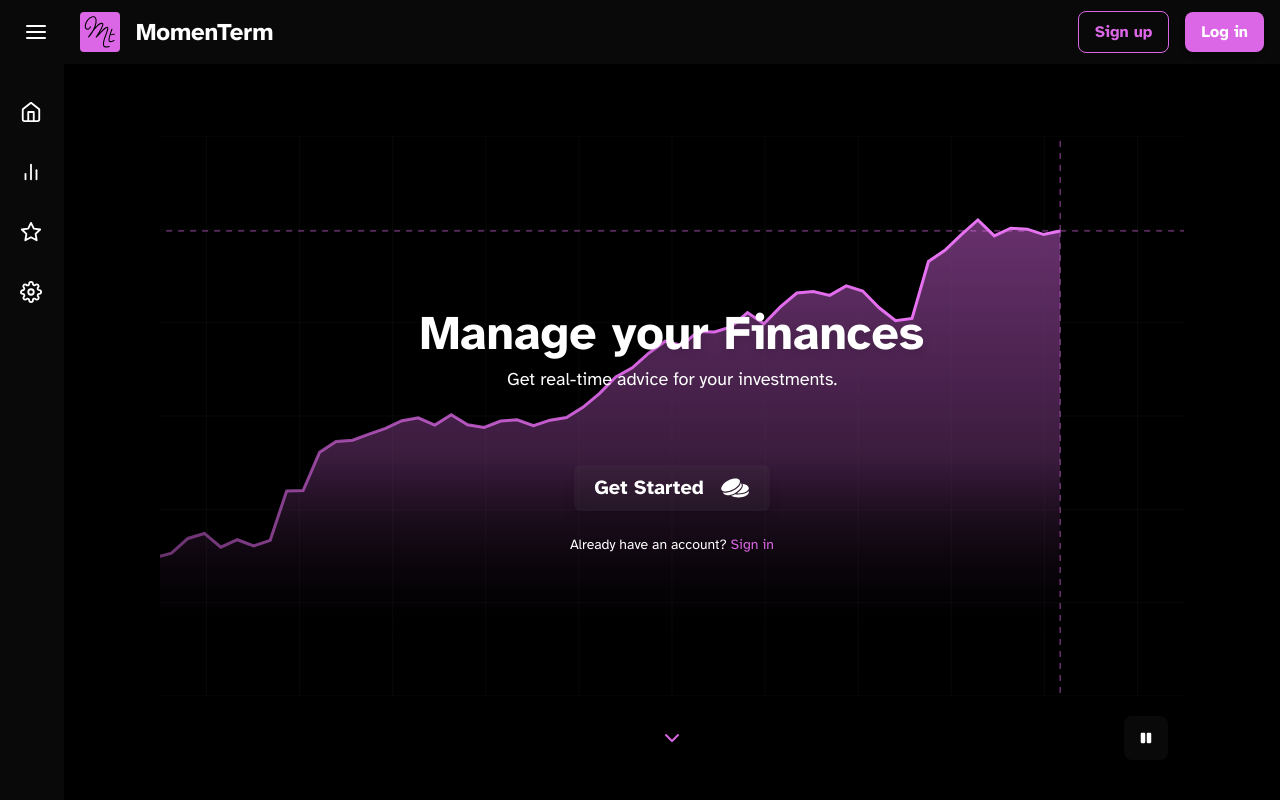
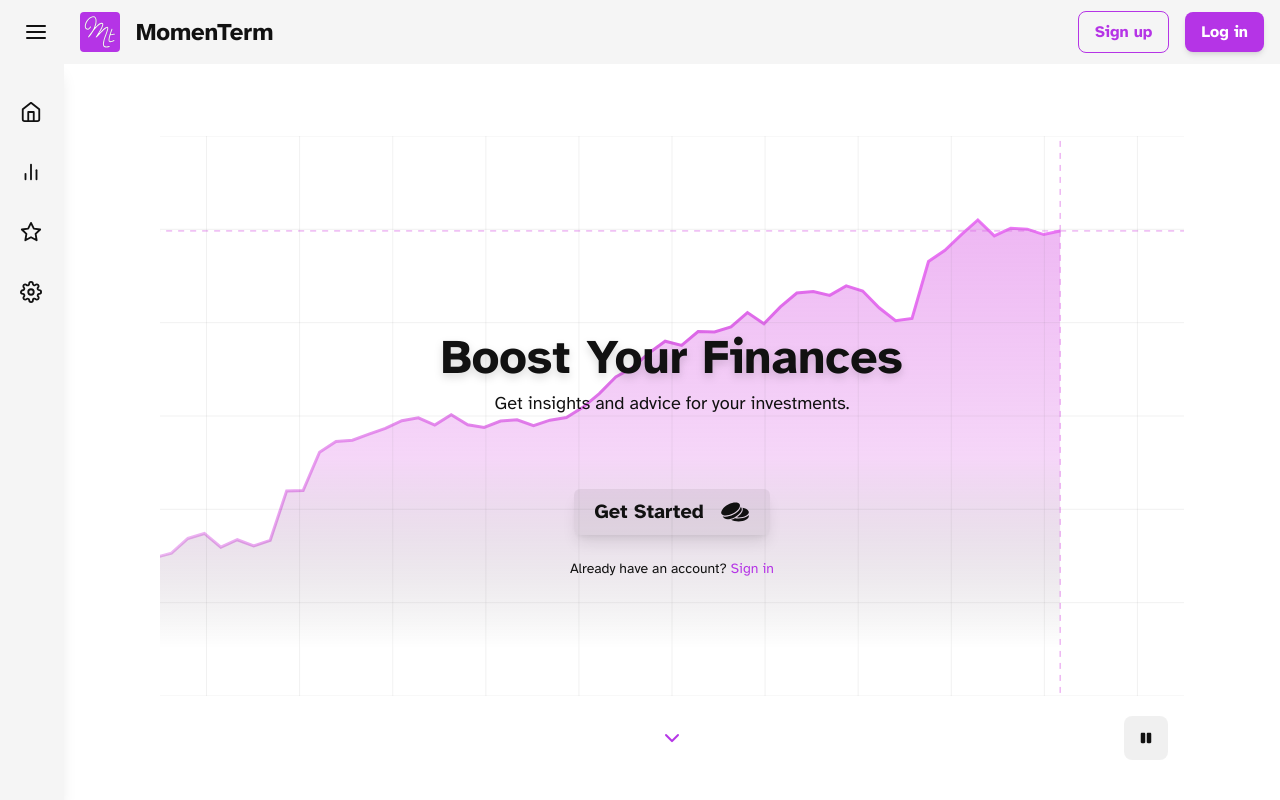
Before and after one commit to s4nj1th/momenterm, a Next.js app: page / in a window 1280 px wide. Shown: the top 800 px of the page. Built offline with nearby package versions, Linux system fonts and the light colour scheme; no server answers.

Commit message:
ui changes > added better hero hero title > added watchlist to mobile sidebar > graph stock limited no of plays to ensure low memory usage > changes are saved only when user saves > dark and light theme depends on the browser prefs

```diff
--- /dev/null
+++ b/components/HeroTitle.tsx
@@ -0,0 +1,55 @@
+import { motion, AnimatePresence } from "framer-motion";
+import { useState, useEffect, useRef } from "react";
+
+export default function HeroTitle() {
+  const words = ["Manage", "Track", "Boost", "Grow", "Know"];
+  const [index, setIndex] = useState(0);
+  const [finished, setFinished] = useState(false);
+  const textRef = useRef<HTMLSpanElement>(null);
+
+  useEffect(() => {
+    if (index < words.length - 1) {
+      const interval = setInterval(() => {
+        setIndex((prevIndex) => prevIndex + 1);
+      }, 2000); // Change every 2 seconds
+
+      return () => clearInterval(interval);
+    } else {
+      setFinished(true);
+    }
+  }, [index]);
+
+  return (
+    <motion.h1
+      initial={{ opacity: 0, y: -30 }}
+      animate={{ opacity: 1, y: 0 }}
+      transition={{ duration: 1, ease: "easeOut" }}
+      className="text-5xl font-bold drop-shadow-lg text-center"
+    >
+      <span className="relative inline-block">
+        {/* Invisible span to maintain width */}
+        <span ref={textRef} className="invisible absolute">
+          Know
+        </span>
+
+        <AnimatePresence mode="wait">
+          <motion.span
+            key={words[index]} // Makes each word unique so it animates
+            initial={{ y: 20, opacity: 0 }}
+            animate={{ y: 0, opacity: 1 }}
+            exit={{ y: -20, opacity: 0 }}
+            transition={{ duration: 0.5, ease: "easeOut" }}
+            className={`inline-block text-[var(--accent-color)] ${
+              finished
+                ? "text-[var(--accent-color)] underline"
+                : "text-[var(--text-color)]"
+            }`}
+          >
+            {words[index]}
+          </motion.span>
+        </AnimatePresence>
+      </span>{" "}
+      Your Finances
+    </motion.h1>
+  );
+}
--- a/components/Navbar.tsx
+++ b/components/Navbar.tsx
@@ -31,14 +31,15 @@ export default function Navbar({
           <div className="bg-[var(--accent-color)] p-1 rounded mr-4">
           <svg
             version="1.0"
-            className="w-8 h-8"
+            className="w-8 h-8 [stroke-width:12]"
             viewBox="0 0 398.000000 410.000000"
             preserveAspectRatio="xMidYMid meet"
           >
             <g
               transform="translate(0.000000,410.000000) scale(0.100000,-0.100000)"
               fill="var(--alt-text-color)"
-              stroke="none"
+              stroke="currentColor"
+              strokeWidth="12"
             >
               <path
                 d="M1055 4071 c-123 -24 -262 -85 -390 -171 -299 -202 -559 -597 -613
--- a/components/PersonalAd.tsx
+++ b/components/PersonalAd.tsx
@@ -1,18 +1,5 @@
 "use client";
 import { motion } from "framer-motion";
-import { FiTrendingUp } from "react-icons/fi"; // Example Icons
-import {
-  PiHandTapFill,
-  PiMagnifyingGlassFill,
-  PiCheckCircleFill,
-} from "react-icons/pi";
-
-const icons = [
-  PiHandTapFill,
-  PiMagnifyingGlassFill,
-  PiCheckCircleFill,
-  FiTrendingUp,
-]; // Icons Array
 
 const timelineSteps = [
   {
@@ -71,7 +58,6 @@ export default function PersonalAd() {
         <div className="md:hidden absolute left-3 top-0 h-full w-[2px] bg-[var(--accent-color)]" />
 
         {timelineSteps.map((step, index) => {
-          const Icon = icons[index % icons.length]; // Assign unique icon per step
 
           return (
             <motion.div
@@ -90,28 +76,6 @@ export default function PersonalAd() {
                   whileHover="hover" // Triggers hover animation
                   initial="initial"
                 >
-                  {/* Icon - Uses Variants to Sync with Hover */}
-                  <motion.div
-                    className="absolute -top-5 left-0 -translate-x-1/2 mx-auto text-[var(--text-color-hf)] z-50"
-                    variants={{
-                      initial: {
-                        opacity: 0,
-                        scale: 1,
-                        x: 0,
-                        y: 0,
-                      },
-                      hover: {
-                        opacity: 1,
-                        scale: 1.2,
-                        x: -5,
-                        y: -5,
-                      },
-                    }}
-                    transition={{ duration: 0.5, ease: "easeOut" }}
-                  >
-                    <Icon size={40} />
-                  </motion.div>
-
                   {/* Title */}
                   <motion.h3
                     className="relative z-10 text-lg md:text-xl md:border md:hover:border-transparent md:border-[var(--accent-color)]
--- a/components/Sidebar.tsx
+++ b/components/Sidebar.tsx
@@ -24,7 +24,7 @@ export default function Sidebar({ isOpen }: { isOpen: boolean }) {
         <ul className="space-y-3">
           <SidebarItem href="/" icon={<FiHome size={22} />} text="Home" showText={isOpen} />
           <SidebarItem href="/dashboard" icon={<FiBarChart2 size={22} />} text="Dashboard" showText={isOpen} />
-          <SidebarItem href="/watchlist" icon={<FiStar size={22} />} text="Watchlist" showText={isOpen} /> {/* ✅ Added Watchlist */}
+          <SidebarItem href="/watchlist" icon={<FiStar size={22} />} text="Watchlist" showText={isOpen} />
           <SidebarItem href="/settings" icon={<FiSettings size={22} />} text="Settings" showText={isOpen} />
         </ul>
       </nav>
--- a/components/SidebarSm.tsx
+++ b/components/SidebarSm.tsx
@@ -1,6 +1,6 @@
 "use client";
 import Link from "next/link";
-import { FiHome, FiBarChart2, FiSettings, FiX } from "react-icons/fi";
+import { FiHome, FiBarChart2, FiSettings, FiStar } from "react-icons/fi";
 
 export default function SidebarSm({
   isOpen,
@@ -25,6 +25,7 @@ export default function SidebarSm({
             <ul className="space-y-4 text-white text-lg">
               <SidebarItem href="/" icon={<FiHome size={22} />} text="Home" />
               <SidebarItem href="/dashboard" icon={<FiBarChart2 size={22} />} text="Dashboard" />
+              <SidebarItem href="/watchlist" icon={<FiStar size={22} />} text="Watchlist" />
               <SidebarItem href="/settings" icon={<FiSettings size={22} />} text="Settings" />
             </ul>
           </nav>
--- a/components/StockGraph.tsx
+++ b/components/StockGraph.tsx
@@ -26,6 +26,8 @@ export default function StockGraph() {
     return () => window.removeEventListener("resize", resizeCanvas);
   }, []);
 
+  const MAX_POINTS = 200;
+
   const updateGraph = (timestamp: number) => {
     if (timestamp - lastUpdateTime.current < updateInterval) {
       animationRef.current = requestAnimationFrame(updateGraph);
@@ -35,16 +37,23 @@ export default function StockGraph() {
     lastUpdateTime.current = timestamp;
 
     setData((prev) => {
+      if (prev.length >= MAX_POINTS) {
+        setIsRunning(false);
+        return prev;
+      }
+
       const lastValue = prev[prev.length - 1] || 50;
       let trendUp = Math.random() < 0.7;
       let change = Math.random() * 5 * (trendUp ? 1 : -1);
       if (Math.random() < 0.05) change *= 4;
 
       const newValue = lastValue + change;
-      return [...prev.slice(-120), newValue];
+      return [...prev, newValue];
     });
 
-    animationRef.current = requestAnimationFrame(updateGraph);
+    if (isRunning) {
+      animationRef.current = requestAnimationFrame(updateGraph);
+    }
   };
 
   useEffect(() => {
@@ -172,12 +181,16 @@ export default function StockGraph() {
       />
 
       {/* Play/Pause Button */}
-      <button
+      <motion.button
         onClick={() => setIsRunning(!isRunning)}
         className="absolute bottom-4 right-4 flex items-center gap-2 px-4 py-4 bg-[var(--secondary-bg)] text-[var(--text-color)] text-xs rounded-lg z-10 pointer-events-auto cursor-pointer"
+        initial={{ opacity: 1 }}
+        animate={{ opacity: data.length >= MAX_POINTS ? 0 : 1 }} // Fade out when max is reached
+        transition={{ duration: 0.5, ease: "easeOut" }}
+        exit={{ opacity: 0 }} // Ensure it disappears smoothly
       >
         {isRunning ? <FaPause /> : <FaPlay />}
-      </button>
+      </motion.button>
     </>
   );
 }
--- a/components/UnauthenticatedContent.tsx
+++ b/components/UnauthenticatedContent.tsx
@@ -3,6 +3,7 @@ import { SignInButton, SignUpButton } from "@clerk/nextjs";
 import { GiTwoCoins } from "react-icons/gi";
 import { motion } from "framer-motion";
 import { FiChevronDown } from "react-icons/fi";
+import HeroTitle from "./HeroTitle";
 import StockGraph from "./StockGraph";
 import GridLines from "./GridLines";
 import FeaturesAd from "./FeatureAd";
@@ -32,14 +33,7 @@ export default function UnauthenticatedContent() {
 
         {/* Main Content - 80% Width & Height */}
         <div className="relative flex flex-col items-center justify-center w-[80vw] h-[80vh] text-center px-6">
-          <motion.h1
-            initial={{ opacity: 0, y: -30 }}
-            animate={{ opacity: 1, y: 0 }}
-            transition={{ duration: 1, ease: "easeOut" }}
-            className="text-5xl font-bold drop-shadow-lg mt-[-3rem]"
-          >
-            Manage your Finances
-          </motion.h1>
+          <HeroTitle />
 
           <motion.p
             initial={{ opacity: 0, y: 10 }}
@@ -47,7 +41,7 @@ export default function UnauthenticatedContent() {
             transition={{ delay: 0.5, duration: 1 }}
             className="mt-2 text-lg opacity-90"
           >
-            Get real-time advice for your investments.
+            Get insights and advice for your investments.
           </motion.p>
 
           <motion.div
--- a/pages/_app.tsx
+++ b/pages/_app.tsx
@@ -5,25 +5,12 @@ import Layout from "../components/Layout";
 import { useEffect, useState } from "react";
 
 function MyApp({ Component, pageProps }: AppProps) {
-  const [darkMode, setDarkMode] = useState(true);
-
   useEffect(() => {
     const storedTheme = localStorage.getItem("theme");
+    const prefersDark = window.matchMedia("(prefers-color-scheme: dark)").matches;
 
-    if (!storedTheme) {
-      // Default to dark mode if no preference is found
-      localStorage.setItem("theme", "dark");
-      document.documentElement.classList.add("dark");
-      setDarkMode(true);
-    } else {
-      const isDark = storedTheme === "dark";
-      setDarkMode(isDark);
-      if (isDark) {
-        document.documentElement.classList.add("dark");
-      } else {
-        document.documentElement.classList.remove("dark");
-      }
-    }
+    const theme = storedTheme || (prefersDark ? "dark" : "light");
+    document.documentElement.classList.toggle("dark", theme === "dark");
   }, []);
 
   return (
--- a/pages/settings.tsx
+++ b/pages/settings.tsx
@@ -1,41 +1,32 @@
 import { useState, useEffect } from "react";
 import { useUser } from "@clerk/nextjs";
 import { Switch } from "@headlessui/react";
-import { useRouter } from "next/router";
 
 export default function Settings() {
   const { user, isSignedIn } = useUser();
-  const router = useRouter();
   const [darkMode, setDarkMode] = useState(false);
+  const [unsavedChanges, setUnsavedChanges] = useState(false);
 
   // Load the saved theme on first render
   useEffect(() => {
     const storedTheme = localStorage.getItem("theme") || "light";
-    setDarkMode(storedTheme === "dark");
-
-    if (storedTheme === "dark") {
-      document.documentElement.classList.add("dark");
-    } else {
-      document.documentElement.classList.remove("dark");
-    }
+    const isDark = storedTheme === "dark";
+    setDarkMode(isDark);
+    document.documentElement.classList.toggle("dark", isDark);
   }, []);
 
-  // Toggle theme and save to localStorage
+  // Toggle theme without saving immediately
   const toggleTheme = () => {
-    const newTheme = darkMode ? "light" : "dark";
-    localStorage.setItem("theme", newTheme);
-    setDarkMode(!darkMode);
-
-    if (newTheme === "dark") {
-      document.documentElement.classList.add("dark");
-    } else {
-      document.documentElement.classList.remove("dark");
-    }
+    setDarkMode((prev) => !prev);
+    setUnsavedChanges(true);
   };
 
+  // Save theme preference only when clicking "Save Changes"
   const saveChanges = () => {
-    localStorage.setItem("theme", darkMode ? "dark" : "light");
-    router.push("/");
+    const newTheme = darkMode ? "dark" : "light";
+    localStorage.setItem("theme", newTheme);
+    document.documentElement.classList.toggle("dark", darkMode);
+    setUnsavedChanges(false);
   };
 
   return (
@@ -81,7 +72,7 @@ export default function Settings() {
           checked={darkMode}
           onChange={toggleTheme}
           className={`relative inline-flex items-center h-7 w-14 rounded-full transition-colors duration-300 cursor-pointer ${
-            darkMode ? "bg-[var(--accent-color)]" : "bg-gray-600"
+            darkMode ? "bg-[var(--accent-color)]" : "bg-[var(--secondary-bg)]"
           }`}
         >
           <span
@@ -92,8 +83,12 @@ export default function Settings() {
         </Switch>
       </div>
 
-      {/* Save Button */}
-      <button onClick={saveChanges} className="button w-full mt-6 py-3 text-lg font-semibold">
+      {/* Save Button - Only Show When Changes Are Unsaved */}
+
+      <button
+        onClick={saveChanges}
+        className="button w-full mt-6 py-3 text-lg font-semibold"
+      >
         Save Changes
       </button>
     </div>
```
